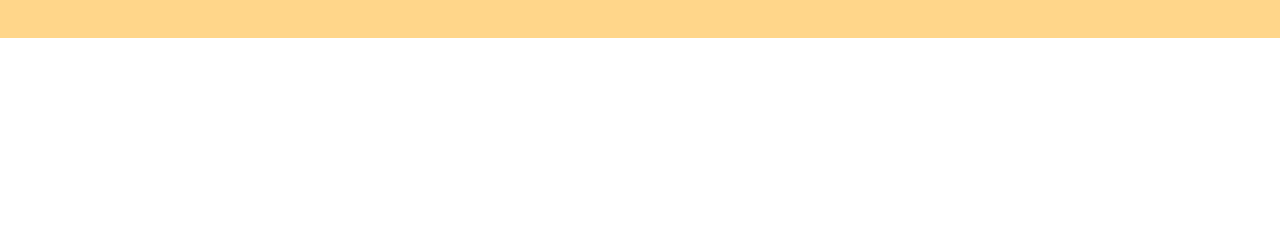
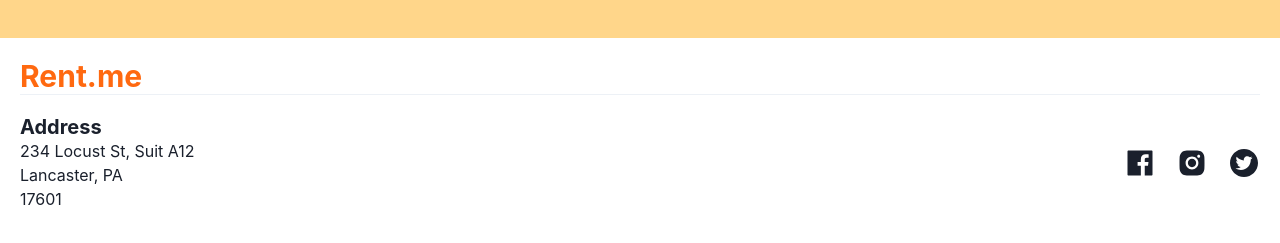
Before and after one commit to DalareR/RentMe, a React (Vite) app: page / in a window 1280 px wide. Shown: the part 1633-1876 px from the top of the page. Before the commit the page ends 1671 px from the top, so only its background shows below. Built offline with nearby package versions, Linux system fonts and the light colour scheme; no server answers.

Commit message:
created Footer compon

```diff
--- a/src/App.tsx
+++ b/src/App.tsx
@@ -7,6 +7,7 @@
 import { Route, Routes } from "react-router-dom";
 import { pick } from "lodash";
 import Home from "./pages/Home";
+import Footer from "./components/Footer";
 
 export interface CarDetail {
   car: string;
@@ -65,6 +66,7 @@
           }
         />
       </Routes>
+      <Footer />
     </div>
   );
 }
--- /dev/null
+++ b/src/components/Footer.tsx
@@ -0,0 +1,54 @@
+import {
+  Box,
+  Text,
+  Divider,
+  Flex,
+  Grid,
+  GridItem,
+  Heading,
+  Icon,
+} from "@chakra-ui/react";
+import {
+  AiFillFacebook,
+  AiFillTwitterCircle,
+  AiFillInstagram,
+} from "react-icons/ai";
+
+function Footer() {
+  return (
+    <Box minH={200} p="20px">
+      <Heading size="lg" color="brand.500">
+        Rent.me
+      </Heading>
+      <Divider />
+      <Grid
+        gridTemplateColumns={{ md: "1fr 1fr" }}
+        gridTemplateRows={{ base: `1fr 1fr` }}
+        mt={5}
+      >
+        <GridItem>
+          <Box>
+            <Heading size="md">Address</Heading>
+            <Text>234 Locust St, Suit A12</Text>
+            <Text>Lancaster, PA</Text>
+            <Text>17601</Text>
+          </Box>
+        </GridItem>
+        <GridItem>
+          <Flex
+            h="100%"
+            justify={{ base: "center", md: "end" }}
+            align="center"
+            gap={5}
+          >
+            <Icon as={AiFillFacebook} boxSize={8} />
+            <Icon as={AiFillInstagram} boxSize={8} />
+            <Icon as={AiFillTwitterCircle} boxSize={8} />
+          </Flex>
+        </GridItem>
+      </Grid>
+    </Box>
+  );
+}
+
+export default Footer;
```
